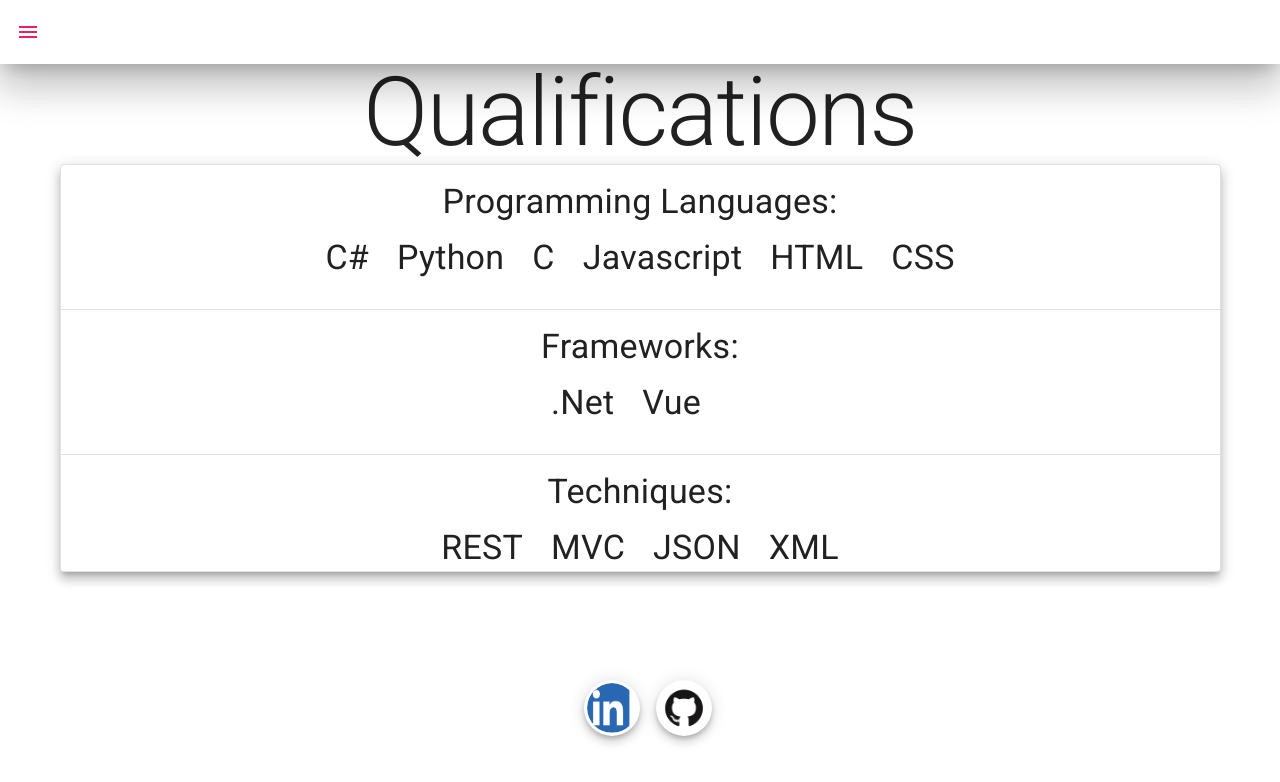
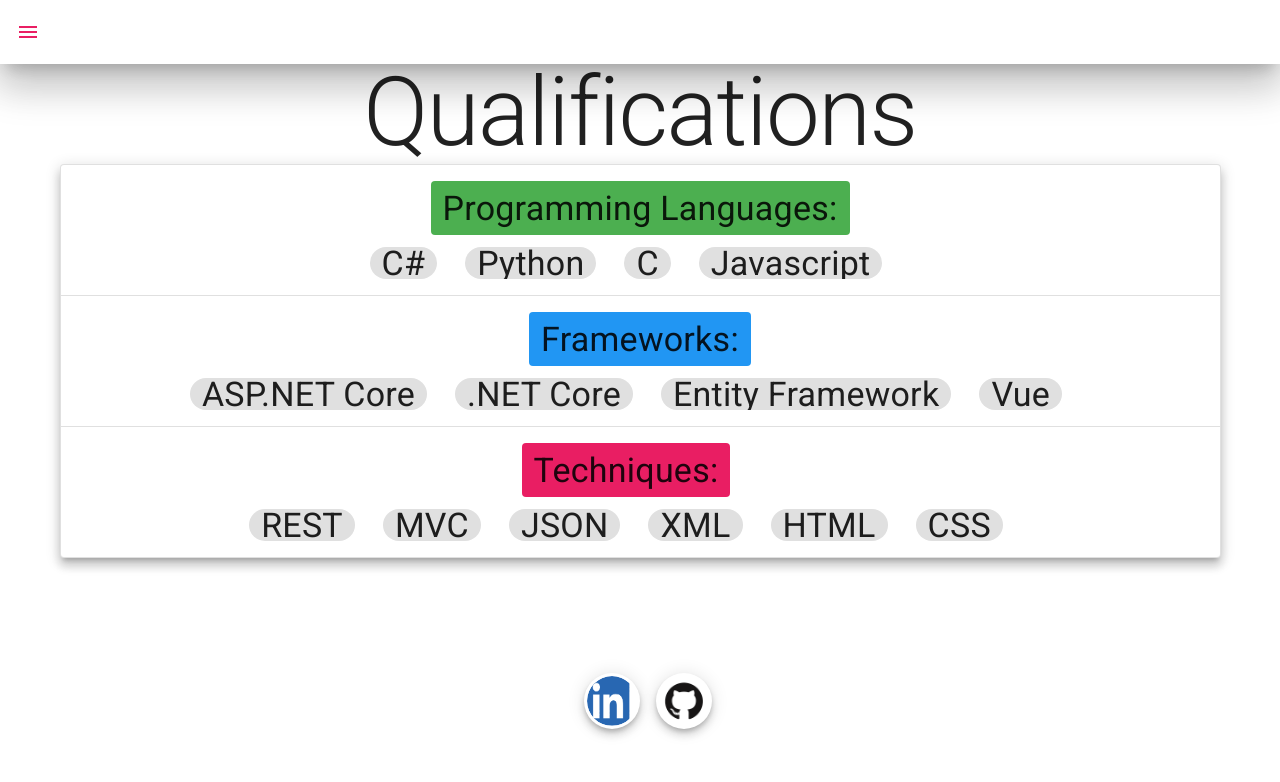
Before and after one commit to KarlssonLudvig/Curriculum, a Vue app: page /skills in a window 1280 px wide. Shown: the top 782 px of the page. Built offline with nearby package versions, Linux system fonts and the light colour scheme.

Commit message:
Colors & Center Education

```diff
--- a/src/pages/education.vue
+++ b/src/pages/education.vue
@@ -1,14 +1,12 @@
 <template>
   <v-form ref="form">
     <v-container fill-height>
-        <v-row>
-          <v-col offset="5" cols="8">
-            <v-row>
-              <p class="display-3">Experiences</p>
+      <v-row justify="center">
+        <p class="display-3">Education</p>
       </v-row>
-          </v-col>
+      <v-row justify="center">
         <div class="row" v-bind:key="experience.id" v-for="experience in experiences">
-            <v-card raised class="mx-auto, mb-10" max-width="375" outlined>
+            <v-card raised class="mx-auto" max-width="375" outlined>
               <v-list-item three-line>
                 <v-list-item-content>
                   <div class="overline mb-4">
--- a/src/pages/skills.vue
+++ b/src/pages/skills.vue
@@ -5,33 +5,35 @@
     </v-row>
     <v-card raised outlined>
       <v-row justify="center">
-        <p class="display-1 text-center mt-7">Programming Languages:</p>
+        <v-chip label color="green" large class="display-1 text-center mt-7 mb-3">Programming Languages:</v-chip>
       </v-row>
       <v-row justify="center">
-        <p class="display-1 text-center mr-7">C#</p>
-        <p class="display-1 text-center mr-7">Python</p>
-        <p class="display-1 text-center mr-7">C</p>
-        <p class="display-1 text-center mr-7">Javascript</p>
-        <p class="display-1 text-center mr-7">HTML</p>
-        <p class="display-1 text-center">CSS</p>
+        <v-chip class="display-1 text-center mr-7">C#</v-chip>
+        <v-chip class="display-1 text-center mr-7">Python</v-chip>
+        <v-chip class="display-1 text-center mr-7">C</v-chip>
+        <v-chip class="display-1 text-center mr-7">Javascript</v-chip>
       </v-row>
       <v-divider class="mt-7 mb-7" />
       <v-row justify="center">
-        <p class="display-1 text-center">Frameworks:</p>
+        <v-chip label color="blue" large class="display-1 text-center mb-3">Frameworks:</v-chip>
       </v-row>
       <v-row justify="center">
-        <p class="display-1 text-center mr-7">.Net</p>
-        <p class="display-1 text-center mr-7">Vue</p>
+        <v-chip class="display-1 text-center mr-7">ASP.NET Core</v-chip>
+        <v-chip class="display-1 text-center mr-7">.NET Core</v-chip>
+        <v-chip class="display-1 text-center mr-7">Entity Framework</v-chip>
+        <v-chip class="display-1 text-center mr-7">Vue</v-chip>
       </v-row>
       <v-divider class="mt-7 mb-7" />
       <v-row justify="center">
-        <p class="display-1 text-center">Techniques:</p>
+        <v-chip label color="pink" large class="display-1 text-center mr-7 mb-3">Techniques:</v-chip>
       </v-row>
       <v-row justify="center">
-        <p class="display-1 text-center mr-7">REST</p>
-        <p class="display-1 text-center mr-7">MVC</p>
-        <p class="display-1 text-center mr-7">JSON</p>
-        <p class="display-1 text-center">XML</p>
+        <v-chip class="display-1 text-center mr-7">REST</v-chip>
+        <v-chip class="display-1 text-center mr-7">MVC</v-chip>
+        <v-chip class="display-1 text-center mr-7">JSON</v-chip>
+        <v-chip class="display-1 text-center mr-7">XML</v-chip>
+        <v-chip class="display-1 text-center mr-7">HTML</v-chip>
+        <v-chip class="display-1 text-center mr-7 mb-7">CSS</v-chip>
       </v-row>
     </v-card>
   </v-container>
```
Lines whose indentation alone changed are shown as unchanged.
